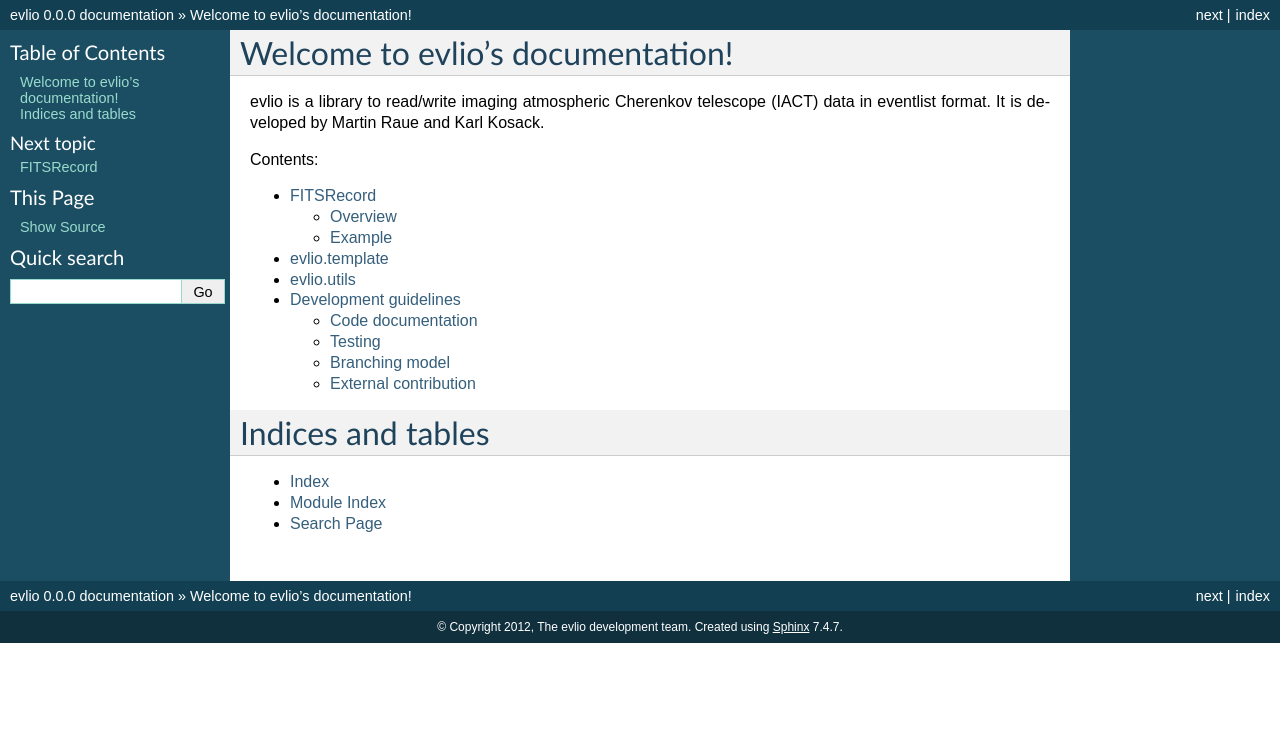
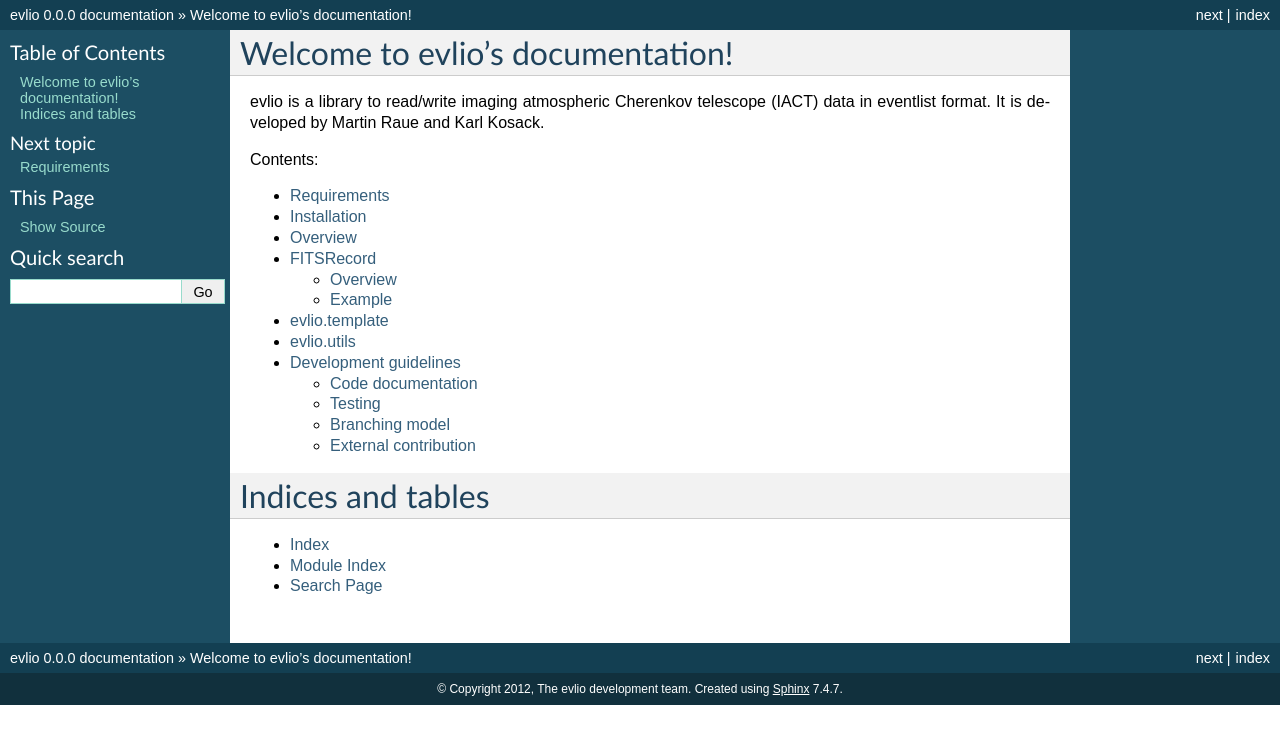
Before and after one commit to mraue/evlio, a Sphinx documentation site: the page built from docs/index.rst, in a window 1280 px wide. Shown: the top 744 px of the page. Built offline with Sphinx 7.4.7, drawn with Linux system fonts in a browser that asks for light colours; formulas are drawn with MathJax 3.

Commit message:
Added additional documentation (mostly stubs).

```diff
--- a/docs/index.rst
+++ b/docs/index.rst
@@ -15,6 +15,9 @@ Contents:
 .. toctree::
    :maxdepth: 2
 
+   requirements
+   installation
+   overview
    fitsrecord
    evlio.template
    evlio.utils
--- /dev/null
+++ b/docs/overview.rst
@@ -0,0 +1,3 @@
+========
+Overview
+========
```
Also changed, not shown: docs/installation.rst (added, +7 -0 lines), docs/requirements.rst (added, +7 -0 lines).
